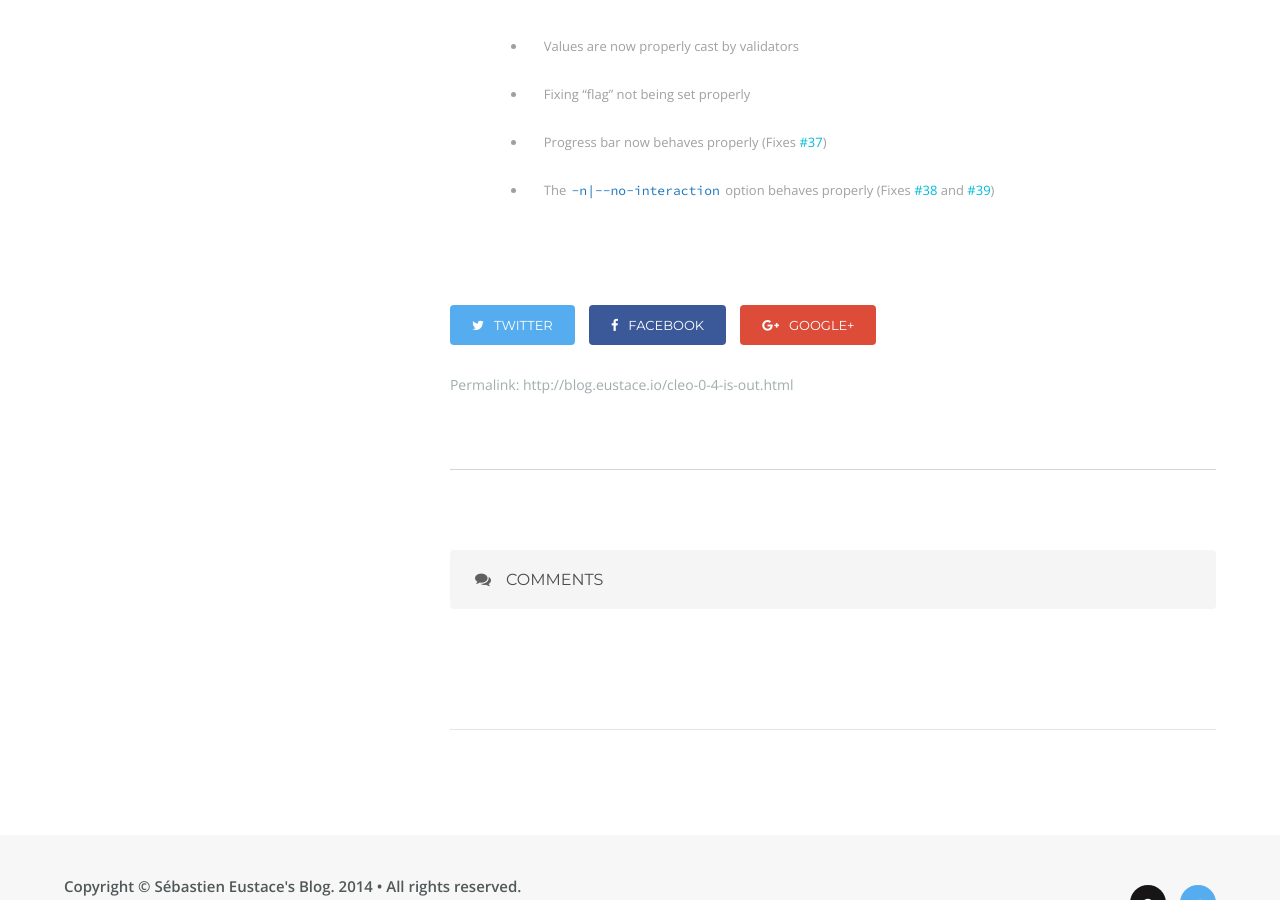
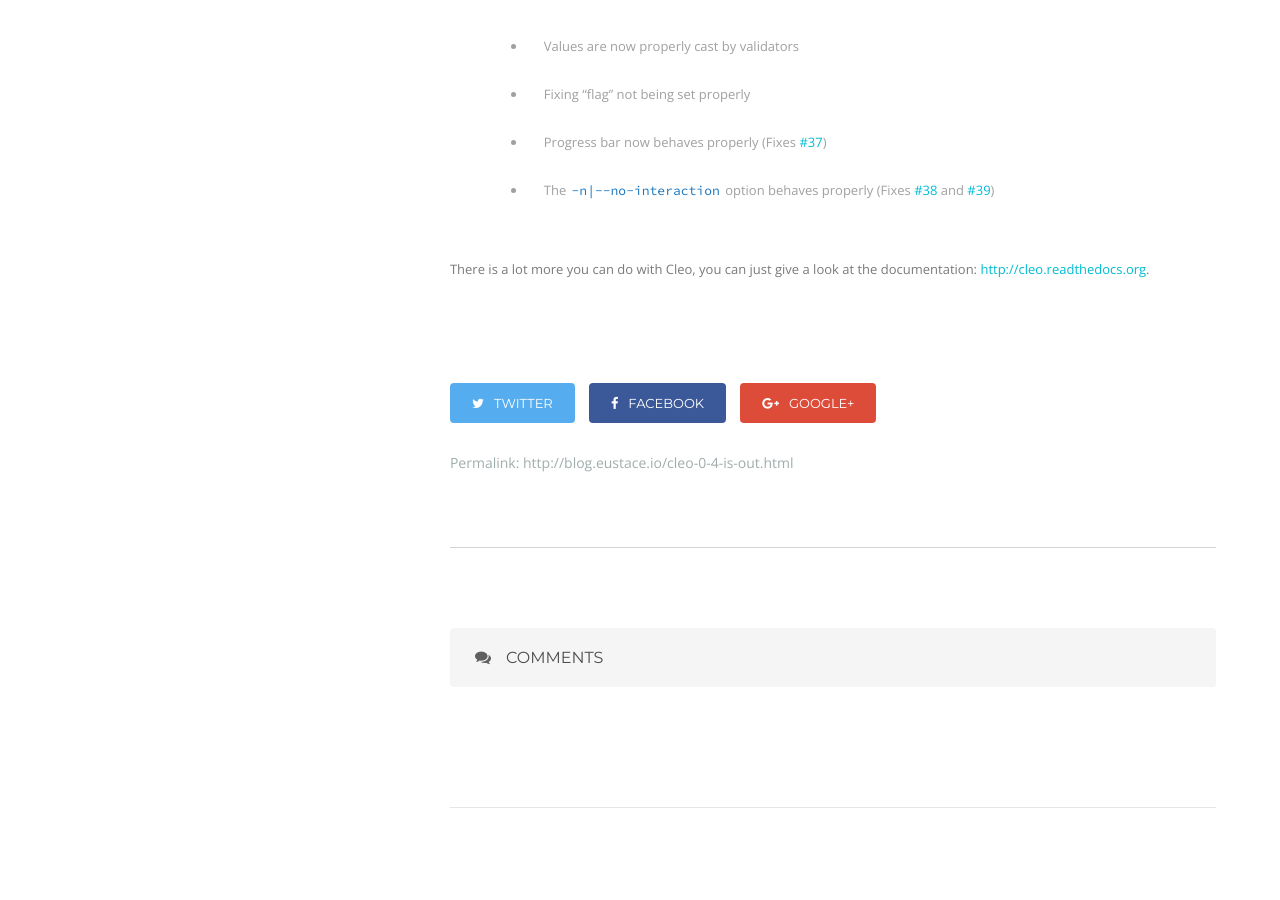
Before and after one commit to sdispater/sdispater.github.io, a Jekyll site: the page built from _posts/2016-01-10-cleo-0-4-is-out.md, in a window 1280 px wide and 900 px high, scrolled down 9833 px. Built offline with Jekyll 4.4.1, drawn with Linux system fonts in a browser that asks for light colours; nearby versions of some CDN libraries; comment, search, counter and statistics services are not loaded.

Commit message:
Updating post

```diff
--- a/_posts/2016-01-10-cleo-0-4-is-out.md
+++ b/_posts/2016-01-10-cleo-0-4-is-out.md
@@ -357,3 +357,5 @@ add the command to your shell's profile (eg. <code>~/.bash_profile</code> or <co
 * Fixing "flag" not being set properly
 * Progress bar now behaves properly (Fixes [#37](https://github.com/sdispater/cleo/issues/37))
 * The `-n|--no-interaction` option behaves properly (Fixes [#38](https://github.com/sdispater/cleo/issues/39) and [#39](https://github.com/sdispater/cleo/issues/39))
+
+There is a lot more you can do with Cleo, you can just give a look at the documentation: <http://cleo.readthedocs.org>.
```
